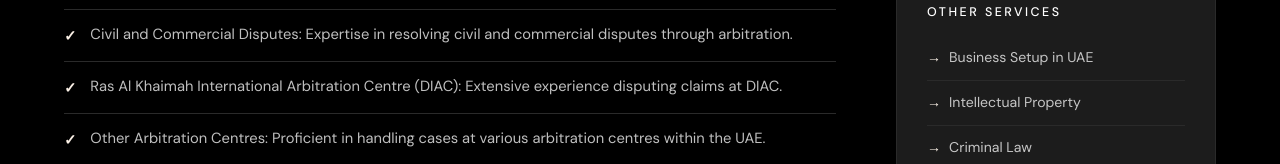
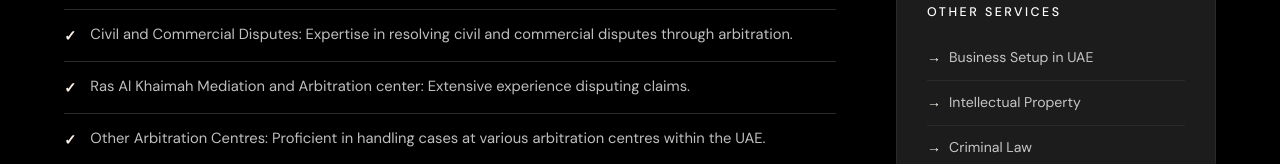
Before and after one commit to aymenbkb/dmlegal, a plain HTML site: page servises/arbitration-resolution.html in a window 1280 px wide. Shown: the part 748-912 px from the top of the page. Drawn offline with nearby package versions, Linux system fonts and the light colour scheme.

Commit message:
arbitration  law

```diff
--- a/servises/arbitration-resolution.html
+++ b/servises/arbitration-resolution.html
@@ -68,7 +68,7 @@
         <h3 data-key="service7-key">Key Areas of This Service:</h3>
         <ul class="key-list"><li class="key-list-item"><span data-key="service7-item1">Arbitration Expertise: Our team of experienced and bilingual lawyers specializes in arbitration procedures and proceedings both within and outside UAE.</span></li>
 <li class="key-list-item"><span data-key="service7-item3">Civil and Commercial Disputes: Expertise in resolving civil and commercial disputes through arbitration.</span></li>
-<li class="key-list-item"><span data-key="service7-item4">Ras Al Khaimah International Arbitration Centre (DIAC): Extensive experience disputing claims at DIAC.</span></li>
+<li class="key-list-item"><span data-key="service7-item4">Ras Al Khaimah Mediation and Arbitration center: Extensive experience disputing claims.</span></li>
 <li class="key-list-item"><span data-key="service7-item5">Other Arbitration Centres: Proficient in handling cases at various arbitration centres within the UAE.</span></li></ul>
 
 <div class="info-box">
```
